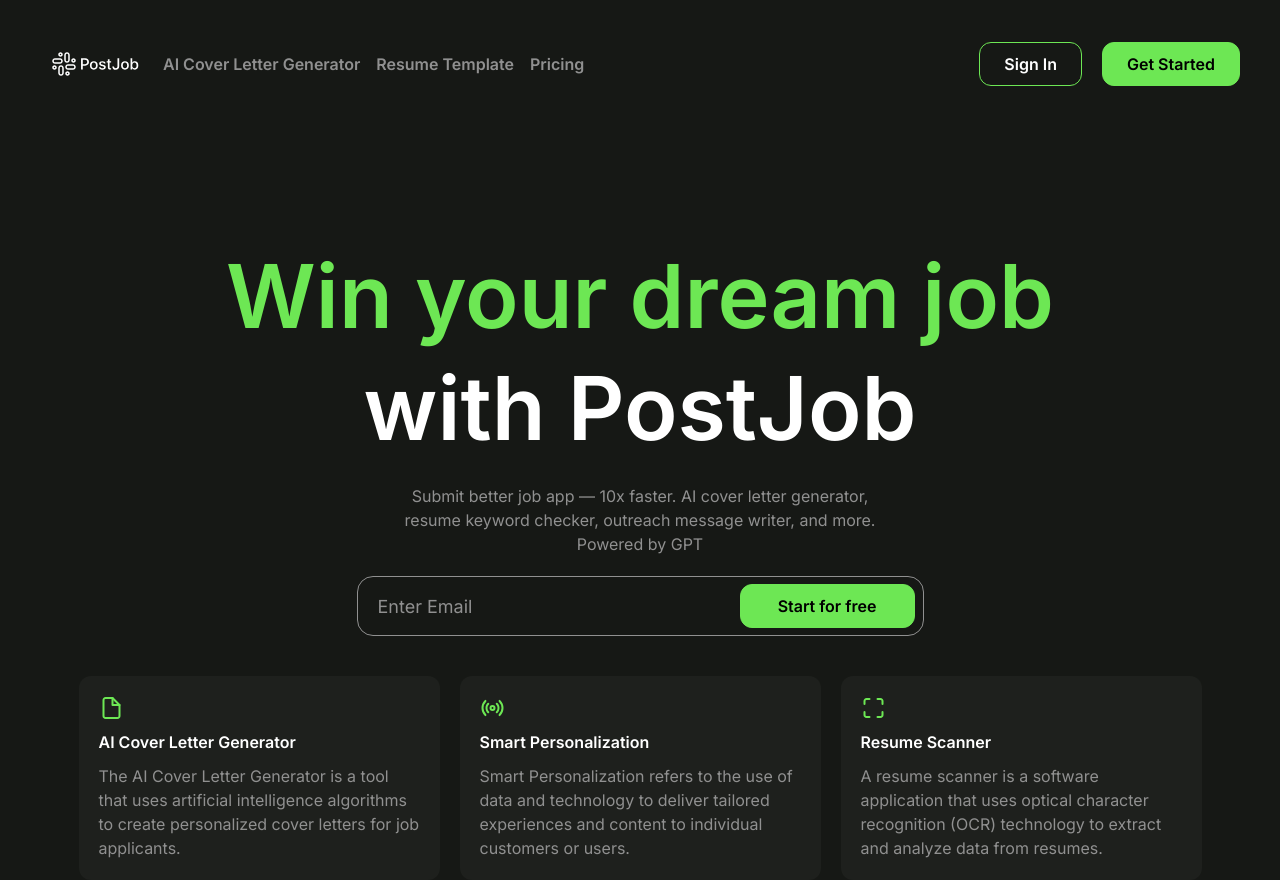
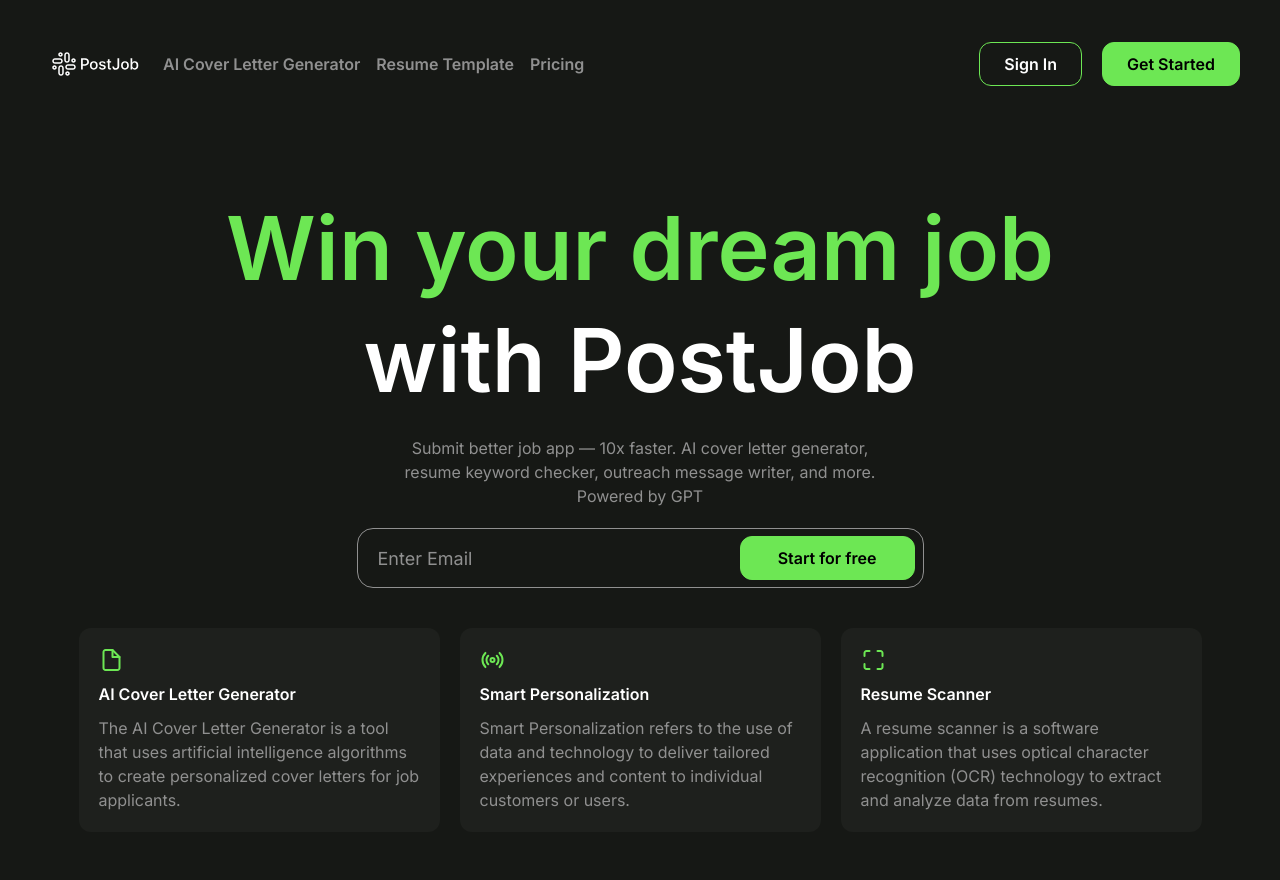
Before and after one commit to Feranmiola/postjob, a Next.js app: page / in a window 1280 px wide. Built offline with nearby package versions, Linux system fonts and the light colour scheme.

Commit message:
Adjust padding in Hero component for improved layout consistency

```diff
--- a/src/components/Hero.tsx
+++ b/src/components/Hero.tsx
@@ -5,7 +5,7 @@
 
 const Hero = () => {
   return (
-    <div className="flex items-center justify-center flex-col space-y-10 pt-[10rem]">
+    <div className="flex items-center justify-center flex-col space-y-10 pt-[7rem]">
       <div className="flex flex-col space-y-5 items-center justify-center">
         <p className="text-[88px] text-white font-semibold text-center leading-[7rem]">
           <span className="text-green">Win your dream job </span>
```
